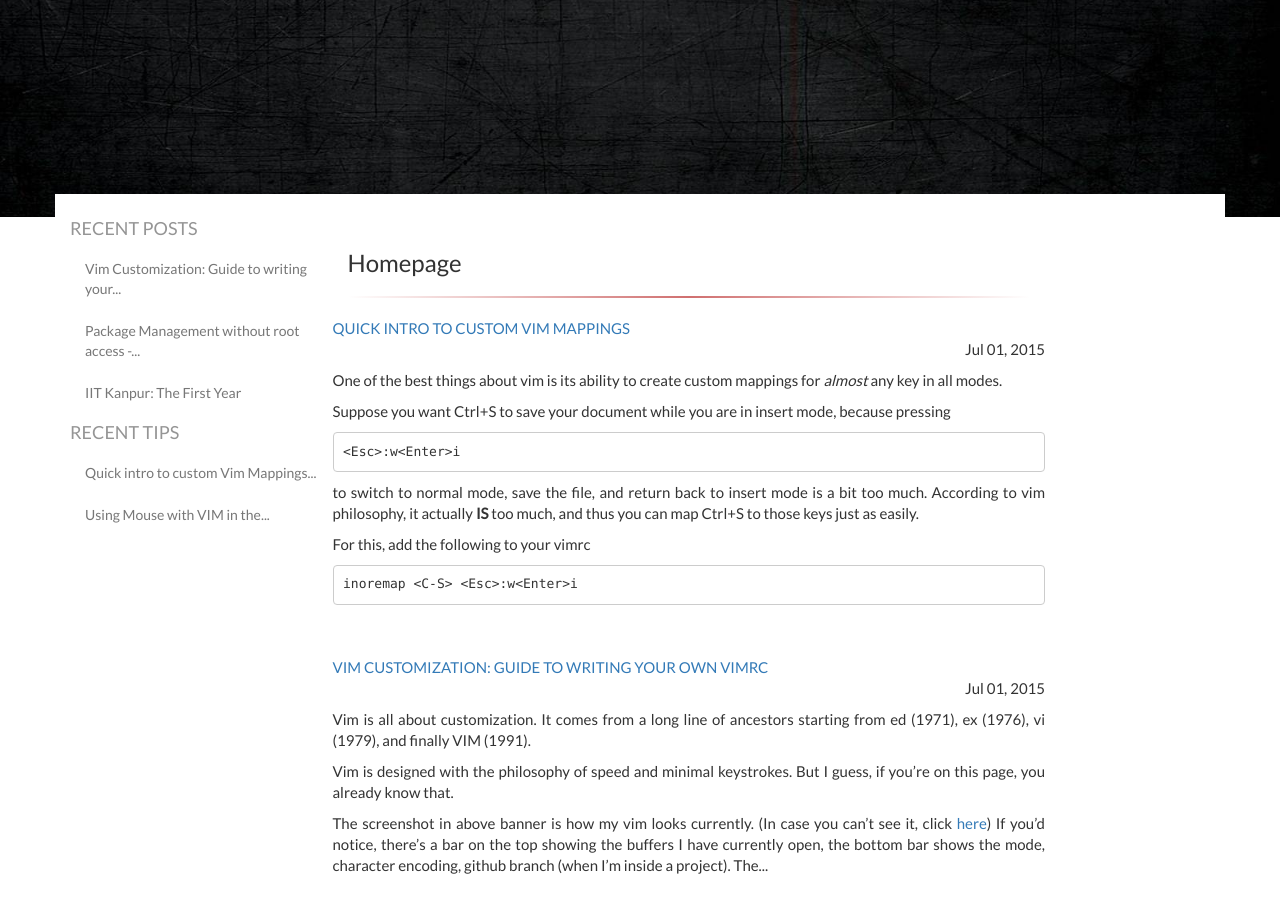
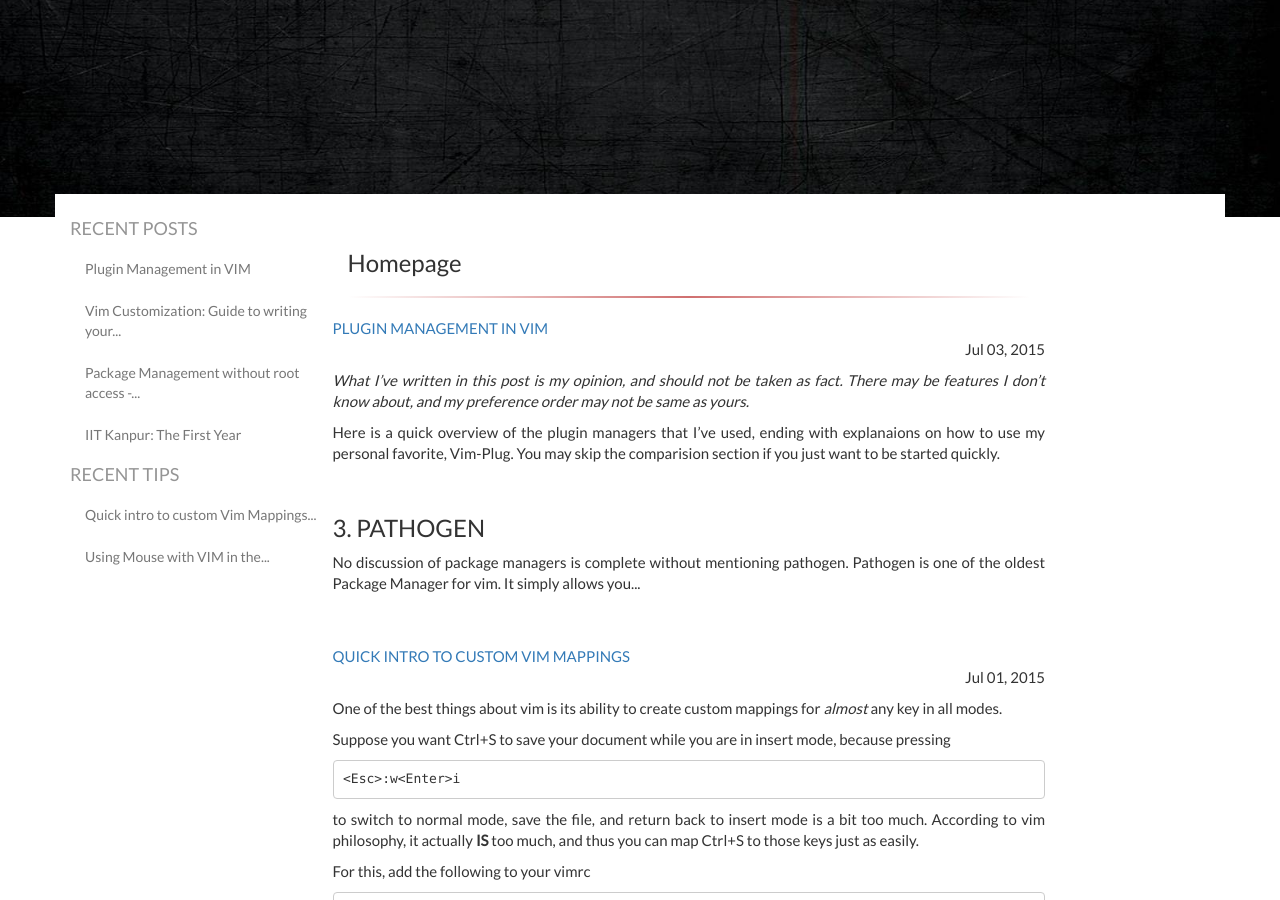
Before and after one commit to pallavagarwal07/pallavagarwal07.github.io, a Jekyll site: the page built from index.html, in a window 1280 px wide and 900 px high, scrolled down 391 px. Built offline with Jekyll 4.4.1, drawn with Linux system fonts in a browser that asks for light colours; Markdown is read by kramdown in place of the engine named in the settings; the list of posts is cut into pages by our own code; comment, search, counter and statistics services are not loaded; some of the changed lines change nothing that is shown.

Commit message:
Vim Package Manager

````diff
--- a/_posts/2015-07-01-Vim-Customization.md
+++ b/_posts/2015-07-01-Vim-Customization.md
@@ -50,7 +50,7 @@
 
 <br />
 
-__1. PACKAGE MANAGER:__
+[__1. PACKAGE MANAGER:__](/2015/07/03/Vim-Plug-Plugin-Manager/)
 
 _For any good vimrc, package management is a must. You
 have multiple options to choose from, including
--- /dev/null
+++ b/_posts/2015-07-03-Vim-Plug-Plugin-Manager.md
@@ -0,0 +1,159 @@
+---
+title: "Plugin Management in VIM"
+layout: default
+img: vim-plug.png
+img-alt: Screenshot of vim-plug plugin manager in action
+tags: post
+---
+
+_What I've written in this post is my opinion, and should
+not be taken as fact. There may be features I don't know
+about, and my preference order may not be same as yours._
+
+Here is a quick overview of the plugin managers that I've used,
+ending with explanaions on how to use my personal favorite,
+Vim-Plug. You may skip the comparision section if you just want
+to be started quickly.
+
+<br />
+
+### 3. PATHOGEN
+
+No discussion of package managers is complete without mentioning
+pathogen. Pathogen is one of the oldest Package Manager for vim.
+It simply allows you to clone every plugin into a separate directory
+inside a bundle folder.
+This way, all plugins can retain their git directories, and can be
+updated with proper git commands. All Pathogen does, is ensure that
+all plugins get loaded at runtime when vim is started.
+
+__JUDGEMENT__: Too low level. You cannot disable and enable plugins as
+easily as other package managers, your plugins aren't shown in vimrc.
+
+<br />
+
+### 2. VUNDLE
+
+Vundle is the plugin manager I've used the longest. All plugins
+can be listed in your vimrc, and you don't have to clone each one
+manually. A simple `:PluginInstall` takes care of the plugins'
+installations. Commenting out a single line from vimrc keeps
+that plugin from loading up. Updating plugins and upgrading VUNDLE
+is just as easy as the install command.
+
+__JUDGEMENT__: Vundle has some difficult to remember boilerplate
+code, and the plugin install is single threaded. On my system,
+that takes a significantly more time (around 5x) than the multi
+threaded Vim-Plug.
+
+<br />
+
+### 1. VIM-PLUG
+
+Vim-Plug is a fork of Vundle, and thus has all its features.
+Apart from that, if your vim is compiled with python or ruby
+support, or you are using Neovim, Vim-Plug uses multi-threading
+to clone your plugins in parallel. Vim-Plug also supports lazy
+loading of plugins, which means that plugins may be set to load
+only on specific commands, making your vim loadup much faster.
+
+__JUDGEMENT__: I shifted to Vim-Plug a few weeks ago, and haven't
+looked back since. I haven't encountered any problems and till now
+it seems like the perfect plugin manager to me.
+
+
+<br />
+<br />
+
+## Using Vim-Plug Plugin Manager
+
+<br />
+
+The good thing about Vim-Plug is that there's no boilerplate code
+to make it work.
+
+First, let us install Vim-Plug (This only needs to be done once).
+Download [this](https://raw.githubusercontent.com/junegunn/vim-plug/master/plug.vim)
+file and place it `~/.vim/autoload`
+
+Alternatively, you can use the following command to do it for you.
+Paste the following inside a terminal.
+
+```
+curl -fLo ~/.vim/autoload/plug.vim --create-dirs \
+    https://raw.githubusercontent.com/junegunn/vim-plug/master/plug.vim
+```
+
+At the top of vimrc, start the plugin manager with
+the command `call plug#begin()`.
+
+This starts the area within which all your plugins will be listed.
+A plugin is listed in the following format:
+
+```vimscript
+Plug '<plugin name>'  "If the plugin is on vim-scripts.org
+Plug '<username>/<pluginname>'  "If the plugin is on github.com
+```
+
+If the plugin is on vim-scripts.org, there would be a mirrored github
+version which you can find via Google. For example, in case of
+
+`https://github.com/vim-scripts/Wombat` the corresponding code
+will be
+
+```vimscript
+Plug 'Wombat' "OR
+Plug 'vim-scripts/Wombat'
+```
+
+while in the case of
+
+`https://github.com/nanotech/jellybeans.vim` the corresponding code
+will be
+
+```vimscript
+Plug 'nanotech/jellybeans.vim'
+```
+
+__Note: Text following `"` inside vimrc represents a comment.__
+
+
+<br />
+
+In case you want to lazy load a plugin,
+[this](https://github.com/junegunn/vim-plug#on-demand-loading-of-plugins)
+would be a good place to learn how.
+
+Once you have listed all your plugins, end the call with
+`call plug#end()`.
+
+<br />
+
+Putting all this together, we get:
+
+```
+call plug#begin()
+Plug 'Wombat'
+Plug 'nanotech/jellybeans.vim'
+Plug 'scrooloose/nerdtree' , {'on': 'NERDTreeToggle'}  "Lazy Loading Example
+call plug#end()
+```
+
+Put this in your .vimrc and you are good to go.
+
+
+<br />
+
+__PRO-TIP:__ If you are like me, and do not want to do the installation step
+every time you have to use your vimrc on a new system, you can put the
+following on the top of your vimrc. It basically checks if Vim-Plug is
+installed, and downloads the file in the proper place if it isn't.
+
+
+```
+if empty(glob('~/.vim/autoload/plug.vim'))
+    silent !curl -fLo ~/.vim/autoload/plug.vim --create-dirs \
+        https://raw.githubusercontent.com/junegunn/vim-plug/master/plug.vim
+    autocmd VimEnter * PlugInstall
+endif
+```
````
Also changed, not shown: img/vim-plug.png (added), img/vimplug.png (added).
